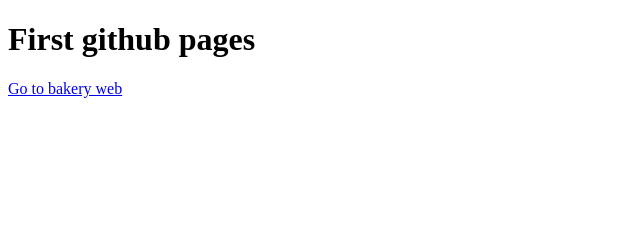
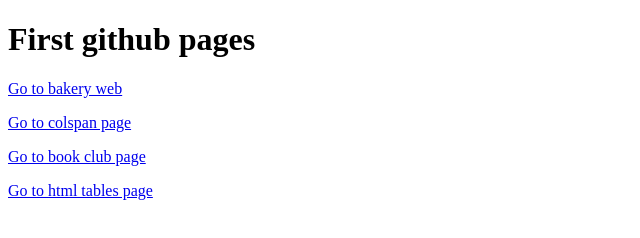
Before and after one commit to Blertinv/Blertinv.github.io, a plain HTML site: page index.html in a window 1280 px wide. Shown: the whole page, without its empty margins (0-640 px from the left). Drawn offline with Linux system fonts and the light colour scheme.

Commit message:
Update index.html

```diff
--- a/index.html
+++ b/index.html
@@ -8,5 +8,8 @@
 <body>
     <h1>First github pages</h1>
     <p><a href="our-bakery.html"> Go to bakery web </a></p>
+    <p> <a href="colspan.html">Go to colspan page </a></p>
+    <p> <a href="book-club.html">Go to book club page </a></p>
+    <p> <a href="html-tables1.html">Go to html tables page </a></p>
 </body>
 </html>
```
